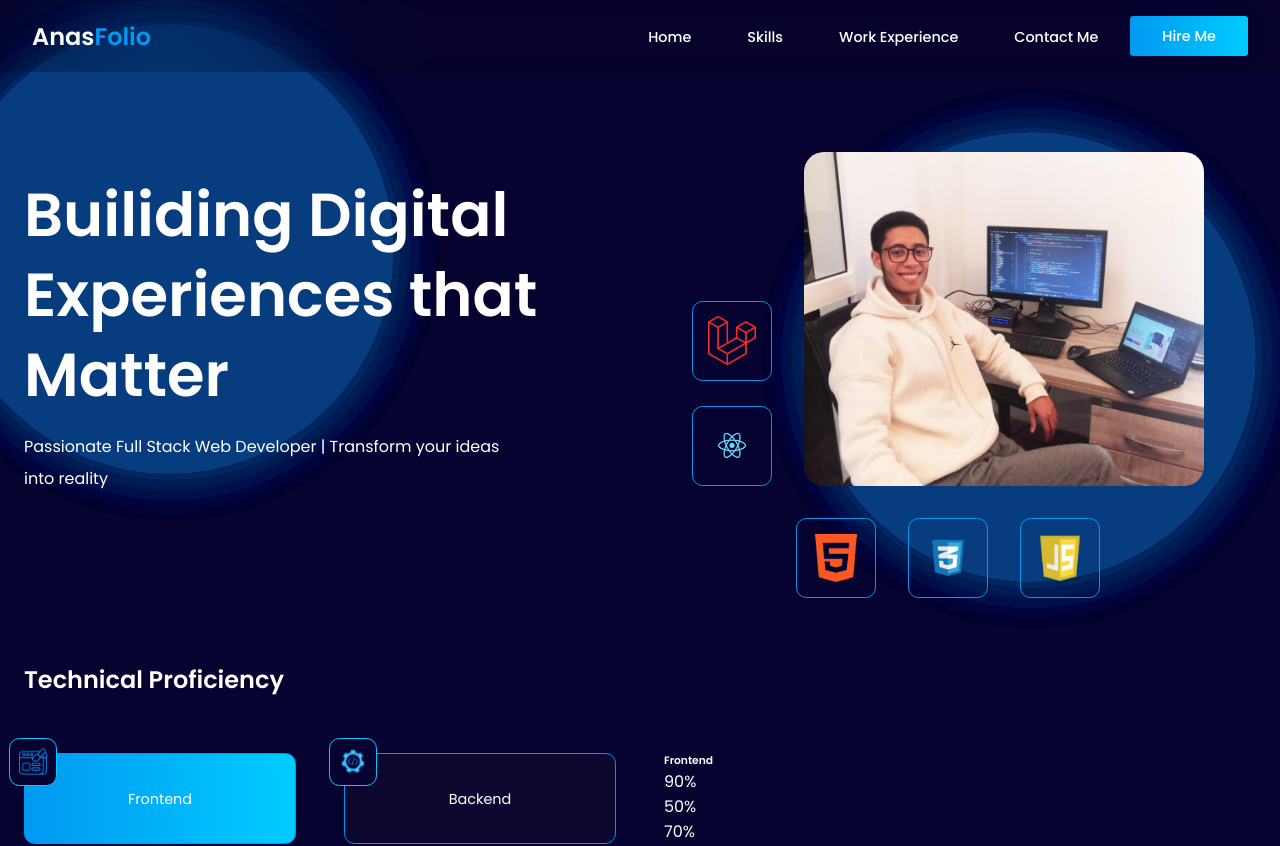
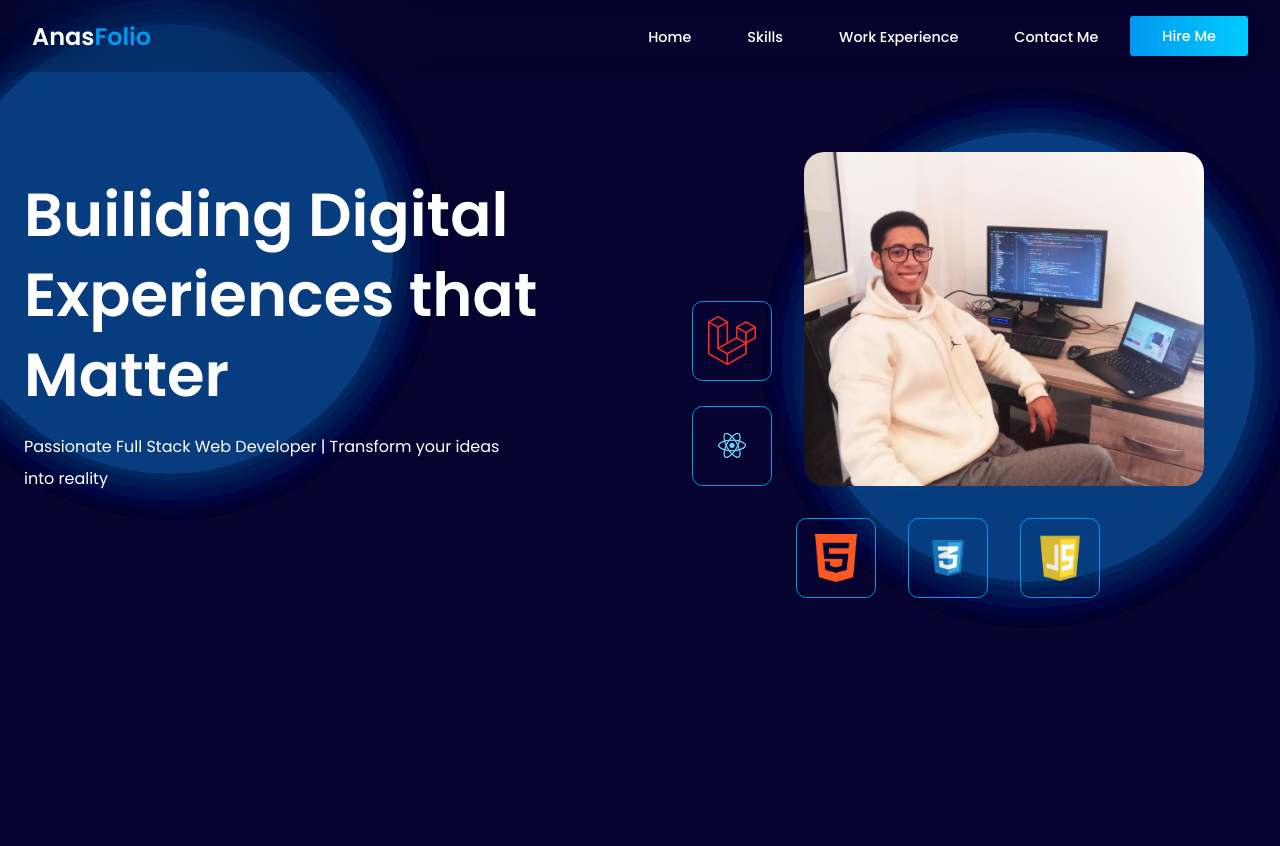
Before and after one commit to anas-er25/AnasFolio, a React (Vite) app: page / in a window 1280 px wide. Shown: the top 846 px of the page. After the commit the page ends 800 px from the top, so only its background shows below. Built offline with nearby package versions, Linux system fonts and the light colour scheme.

Commit message:
skills off

```diff
--- a/src/App.jsx
+++ b/src/App.jsx
@@ -10,7 +10,7 @@ function App() {
       <Navbar/>
       <div className="container">
         <Hero/>
-        <Skills/>
+        {/* <Skills/> */}
       </div>
     </>
   )
```
